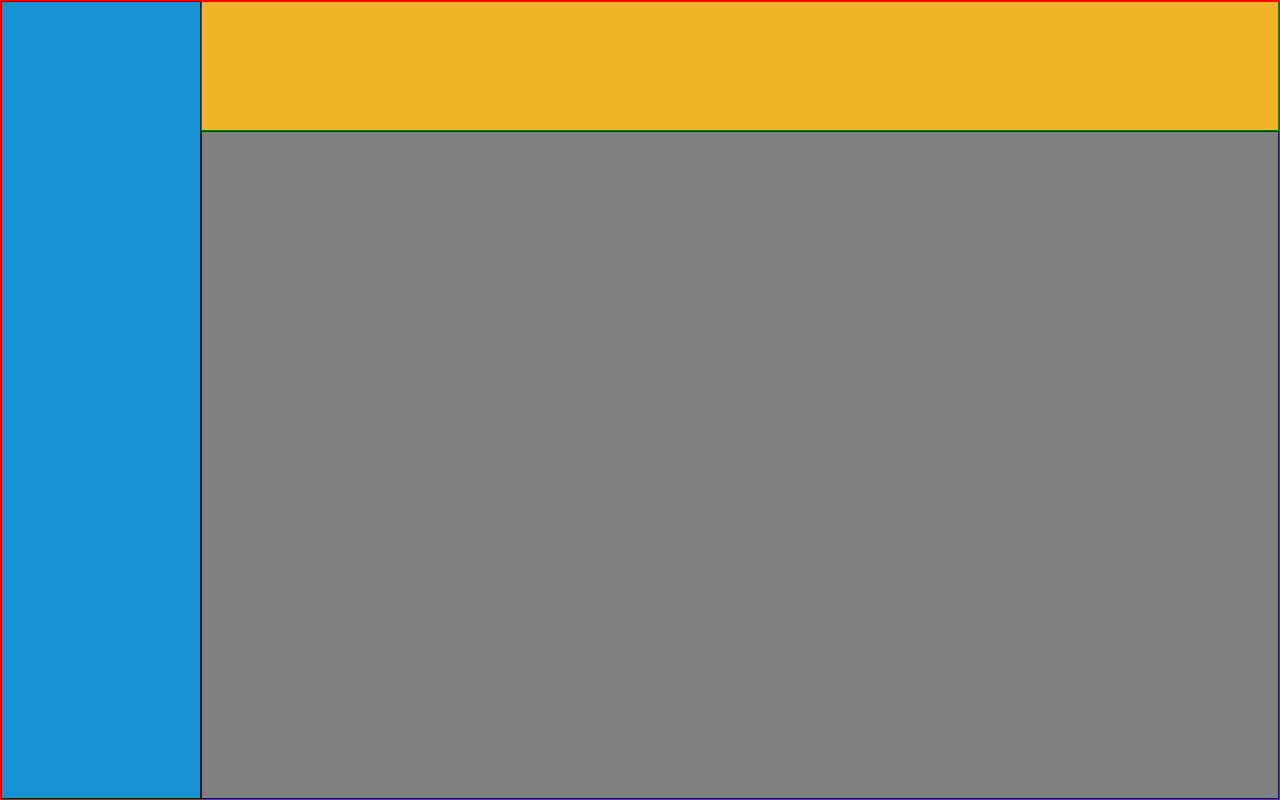
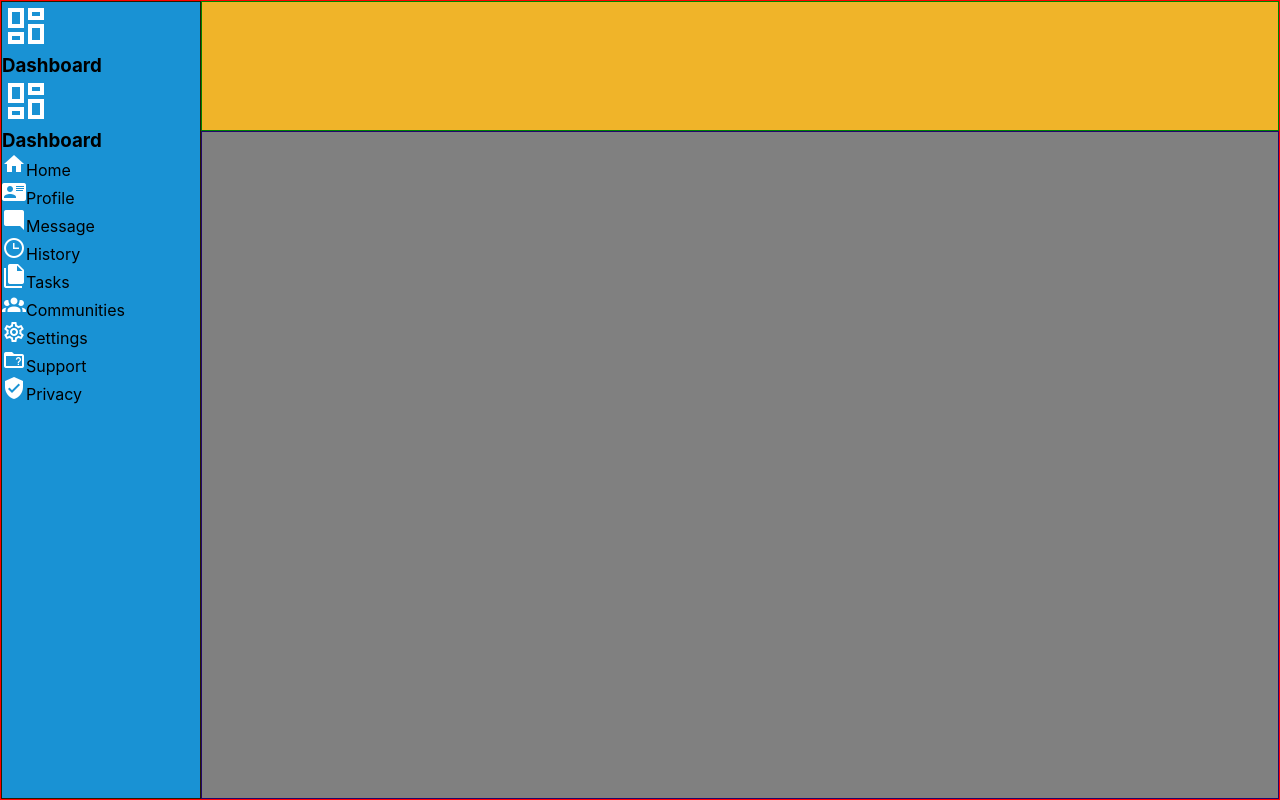
Before and after one commit to onyedikamike/Admin_Dashboard, a plain HTML site: page index1.html in a window 1280 px wide. Drawn offline with Linux system fonts and the light colour scheme.

Commit message:
Add changes to my navbar

```diff
--- a/index1.html
+++ b/index1.html
@@ -9,7 +9,93 @@
   </head>
   <body>
     <main class="main-container">
-      <aside></aside>
+      <aside>
+        <nav>
+          <div class="dashboard_drawer">
+            <img src="images/view-dashboard-outline.png" alt="dashboard" />
+            <h1>Dashboard</h1>
+          </div>
+          <div class="dashboard">
+            <div class="dashboard_drawer">
+              <img src="images/view-dashboard-outline.png" alt="dashboard" />
+              <h1>Dashboard</h1>
+            </div>
+            <ul class="navbar_draw">
+              <li>
+                <img
+                  src="images/home.png"
+                  alt="Home"
+                  class="navbar_icons"
+                />Home
+              </li>
+
+              <li>
+                <img
+                  src="images/card-account-details.png"
+                  alt="profile"
+                  class="navbar_icons"
+                />Profile
+              </li>
+              <li>
+                <img
+                  src="images/message-reply.png"
+                  alt="message"
+                  class="navbar_icons"
+                />Message
+              </li>
+
+              <li>
+                <img
+                  src="images/clock-time-three-outline.png"
+                  alt="clock"
+                  class="navbar_icons"
+                />History
+              </li>
+
+              <li>
+                <img
+                  src="images/file-multiple.png"
+                  alt="tasks"
+                  class="navbar_icons"
+                />Tasks
+              </li>
+
+              <li>
+                <img
+                  src="images/account-group.png"
+                  alt="communities"
+                  class="navbar_icons"
+                />Communities
+              </li>
+
+              <!-- extra spacing -->
+
+              <li>
+                <img
+                  src="images/cog-outline.png"
+                  alt="settings"
+                  class="navbar_icons"
+                />Settings
+              </li>
+
+              <li>
+                <img
+                  src="images/folder-question-outline.png"
+                  alt="support"
+                  class="navbar_icons"
+                />Support
+              </li>
+
+              <li>
+                <img
+                  src="images/shield-check.png"
+                  alt="privacy"
+                  class="navbar_icons"
+                />Privacy
+              </li>
+            </ul>
+        </nav>
+      </aside>
       <header></header>
       <section></section>
     </main>
```
